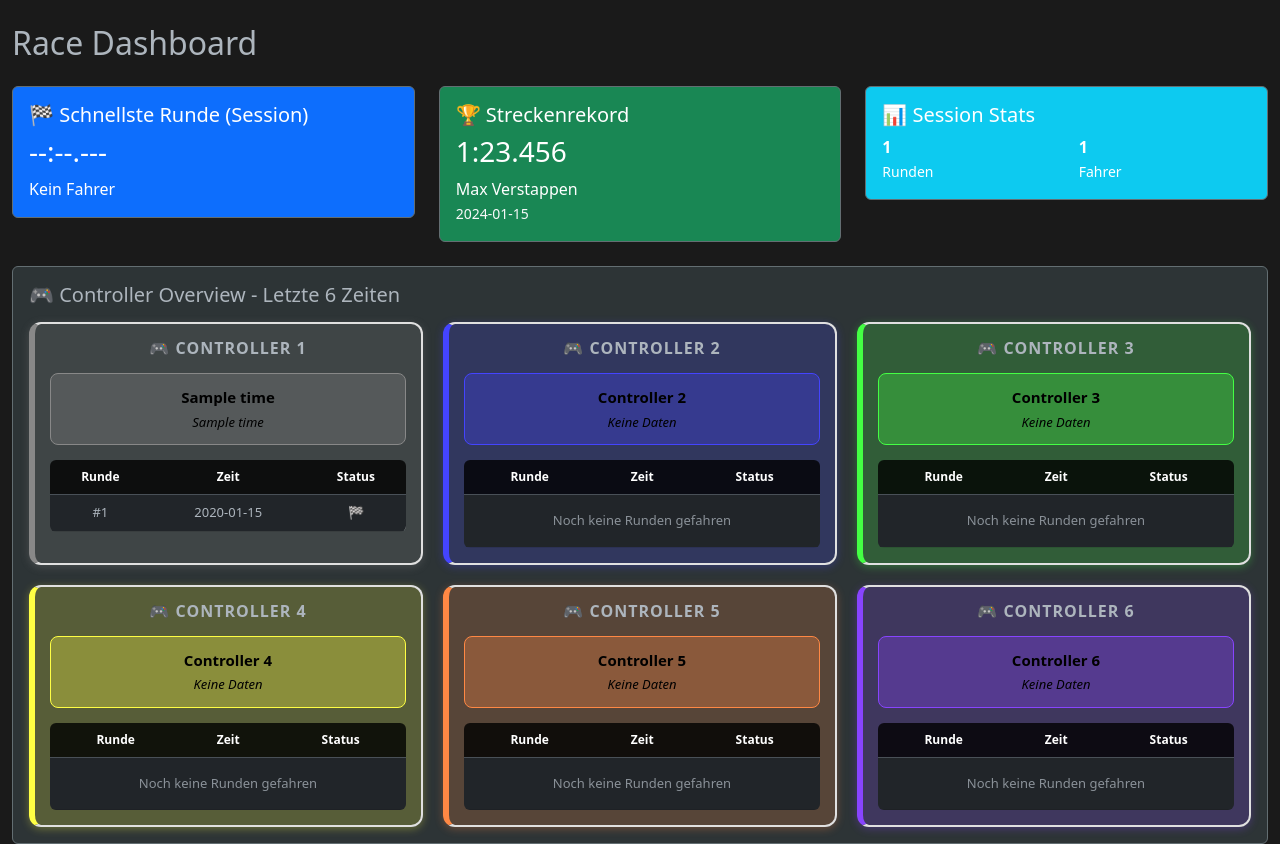
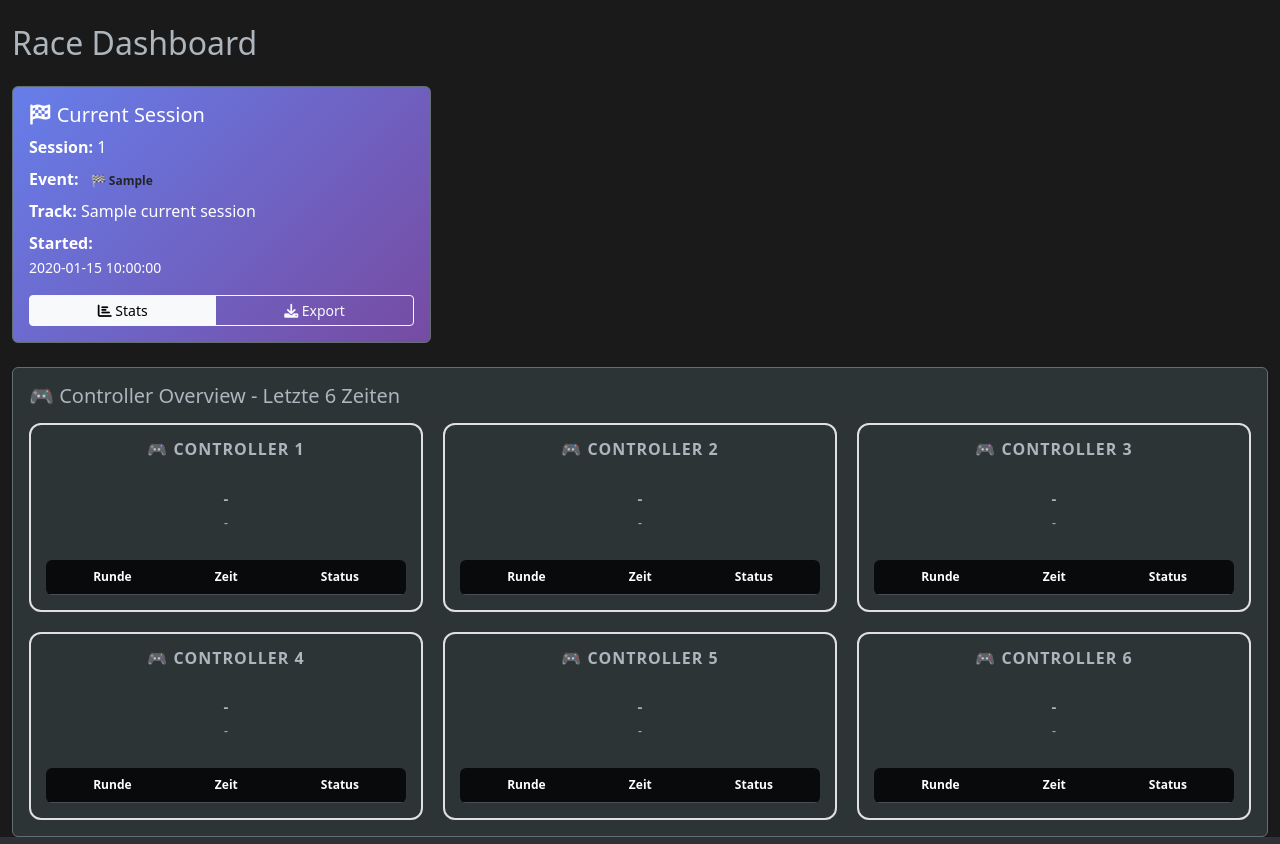
Before and after one commit to Lockeee86/SmartRace-LiveDashboard, a Flask app: template templates/dashboard.html in a window 1280 px wide. Shown: the part 56-900 px from the top of the page. Run offline with Flask 3, Linux system fonts and the light colour scheme; the template is opened without the code that fills it: most values are stand-ins (such as "Sample title", 1, 10 or a date in 2020); lists and menus that the app fills with data are empty.

Commit message:
Update dashboard.html

```diff
--- a/templates/dashboard.html
+++ b/templates/dashboard.html
@@ -9,41 +9,55 @@
     </div>
 </div>
 
-<!-- Session Info Row -->
-<div class="row mb-4">
-    <div class="col-md-4">
-        <div class="card bg-primary text-white">
-            <div class="card-body">
-                <h5 class="card-title">🏁 Schnellste Runde (Session)</h5>
-                <h3 id="fastest-lap-time">--:--.---</h3>
-                <p id="fastest-lap-driver" class="mb-0">Kein Fahrer</p>
+<!-- Session Info Card - ERWEITERT -->
+<div class="col-md-4">
+    <div class="card h-100" style="background: linear-gradient(135deg, #667eea 0%, #764ba2 100%); color: white;">
+        <div class="card-body">
+            <h5 class="card-title">
+                <i class="fas fa-flag-checkered"></i> Current Session
+            </h5>
+
+            <!-- SESSION NAME -->
+            <div class="mb-2">
+                <strong>Session:</strong> {{ current_session.session_id if current_session else 'None' }}
             </div>
-        </div>
-    </div>
-    <div class="col-md-4">
-        <div class="card bg-success text-white">
-            <div class="card-body">
-                <h5 class="card-title">🏆 Streckenrekord</h5>
-                <h3 id="track-record-time">--:--.---</h3>
-                <p id="track-record-driver" class="mb-0">Unbekannt</p>
-                <small id="track-record-date" class="text-light">--</small>
+
+            <!-- EVENT TYPE - NEU! -->
+            <div class="mb-2">
+                <strong>Event:</strong>
+                <span class="badge badge-light text-dark px-2 py-1" style="font-size: 12px;">
+                    {% if current_session and current_session.event_type %}
+                        {% if current_session.event_type == 'Race' %}🏆 {{ current_session.event_type }}
+                        {% elif current_session.event_type == 'Qualifying' %}⏱️ {{ current_session.event_type }}
+                        {% elif current_session.event_type == 'Practice' %}🔧 {{ current_session.event_type }}
+                        {% elif current_session.event_type == 'Time Trial' %}⚡ {{ current_session.event_type }}
+                        {% else %}🏁 {{ current_session.event_type }}
+                        {% endif %}
+                    {% else %}
+                        🔧 Practice
+                    {% endif %}
+                </span>
             </div>
-        </div>
-    </div>
-    <div class="col-md-4">
-        <div class="card bg-info text-white">
-            <div class="card-body">
-                <h5 class="card-title">📊 Session Stats</h5>
-                <div class="row">
-                    <div class="col-6">
-                        <strong id="total-laps">0</strong><br>
-                        <small>Runden</small>
-                    </div>
-                    <div class="col-6">
-                        <strong id="active-drivers">0</strong><br>
-                        <small>Fahrer</small>
-                    </div>
-                </div>
+
+            <!-- TRACK NAME -->
+            <div class="mb-2">
+                <strong>Track:</strong> {{ current_session.track_name if current_session and current_session.track_name else 'Unknown Track' }}
+            </div>
+
+            <!-- START TIME -->
+            <div class="mb-3">
+                <strong>Started:</strong>
+                <br><small>{{ current_session.start_time[:19].replace('T', ' ') if current_session and current_session.start_time else 'Not started' }}</small>
+            </div>
+
+            <!-- SESSION CONTROLS -->
+            <div class="btn-group w-100" role="group">
+                <a href="{{ url_for('session_stats') }}" class="btn btn-light btn-sm">
+                    <i class="fas fa-chart-bar"></i> Stats
+                </a>
+                <button class="btn btn-outline-light btn-sm" onclick="exportSession()">
+                    <i class="fas fa-download"></i> Export
+                </button>
             </div>
         </div>
     </div>
```
